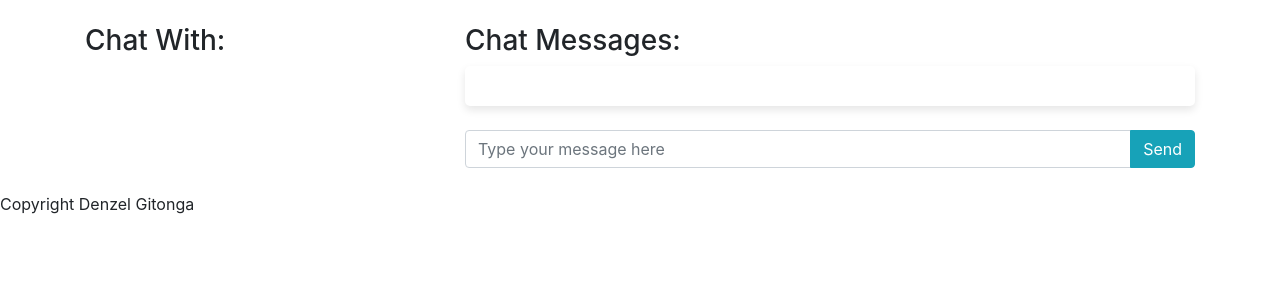
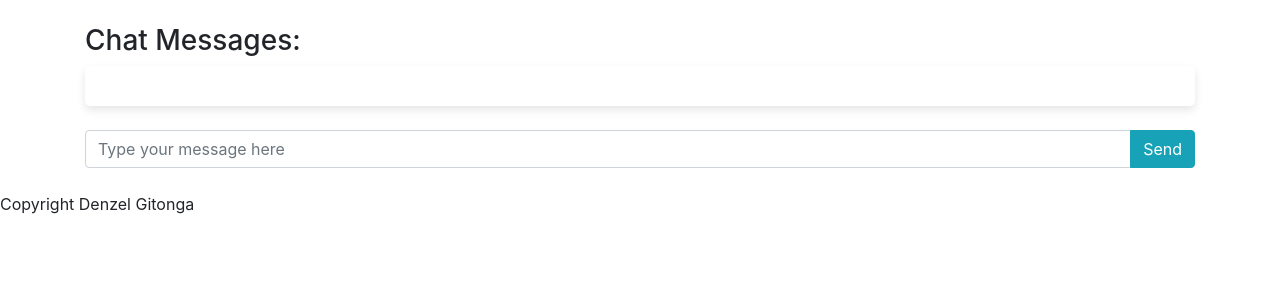
Before and after one commit to DenzelGitonga007/MyCampusAttachment, a Django app: template django_chat_app/templates/chat/chat_view.html in a window 1280 px wide. Shown: the part 66-366 px from the top of the page. Run offline with Django 4.2, Linux system fonts and the light colour scheme; the template is opened without the code that fills it, so the values that code supplies are empty; some libraries are stand-ins or nearby versions.

Commit message:
chat view showing

```diff
--- a/django_chat_app/chat_project/urls.py
+++ b/django_chat_app/chat_project/urls.py
@@ -19,6 +19,6 @@ from django.urls import path, include
 
 urlpatterns = [
     path('admin/', admin.site.urls),
-    # path('chat/', include('chat.urls')), # chat
+    path('chats/', include('chats.urls')), # chats
     path('', include('accounts.urls')), # user authentication
 ]
--- a/django_chat_app/chats/models.py
+++ b/django_chat_app/chats/models.py
@@ -3,7 +3,6 @@ from django.conf import settings
 
 
 # Create your models here.
-
 # Chats
 class Chat(models.Model):
     user = models.ManyToManyField(settings.AUTH_USER_MODEL, related_name='chats')
--- /dev/null
+++ b/django_chat_app/chats/urls.py
@@ -0,0 +1,5 @@
+from django.urls import path
+from . import views
+urlpatterns = [
+    path('chat-view/', views.chat_view, name="chat_view"),
+]
--- a/django_chat_app/templates/chat/chat_view.html
+++ b/django_chat_app/templates/chat/chat_view.html
@@ -3,18 +3,8 @@
 
 {% block content %}
 <div class="row">
-    <div class="col-md-4">
-        <h3>Chat With:</h3>
-        <ul class="list-group">
-            {% for user in chat.users.all %}
-            <!-- To display only the selected user and not me -->
-                {% if user != request.user %}
-                    <li class="list-group-item">{{ user.username }}</li>
-                {% endif %}
-            {% endfor %}
-        </ul>
-    </div>
-    <div class="col-md-8">
+
+    <div class="col-md-12">
         <h3>Chat Messages:</h3>
         <div id="chat-box" class="card">
             <div class="card-body">
@@ -34,7 +24,7 @@
             </div>
         </div>
         <br>
-        <form method="post" action="{% url 'send_message' chat.id %}">
+        <form method="post" action="">
             {% csrf_token %}
             <div class="input-group">
                 <input type="text" name="message" placeholder="Type your message here" class="form-control">
```
Also changed, not shown: django_chat_app/chats/forms.py (added, +9 -0 lines), django_chat_app/chats/views.py (+22 -1 lines).
